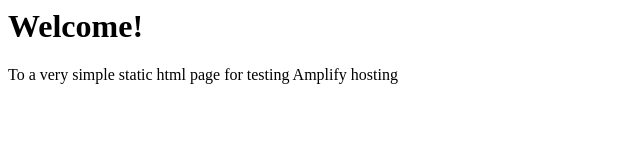
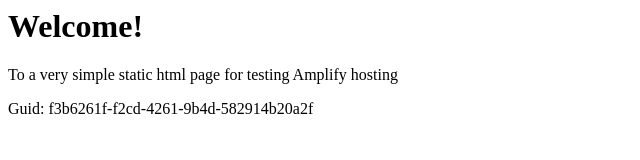
Before and after one commit to aws-aemilia-cdg/Github-PR-Commit-Integration-Test-DoNotTouch-GitHubAutoBuildCanaryTest-v1-preprod-eu-west-3, a website: page src/index.html in a window 1280 px wide. Shown: the whole page, without its empty margins (0-640 px from the left). Drawn offline with Linux system fonts and the light colour scheme.

Commit message:
commit from integ tests

```diff
--- a/src/index.html
+++ b/src/index.html
@@ -1,3 +1,5 @@
+
+
 <html lang="en">
 
 <head>
@@ -10,6 +12,6 @@
 <body>
     <h1>Welcome!</h1>
     <p>To a very simple static html page for testing Amplify hosting</p>
-</body>
+    <p>Guid: f3b6261f-f2cd-4261-9b4d-582914b20a2f</p></body>
 
 </html>
```
